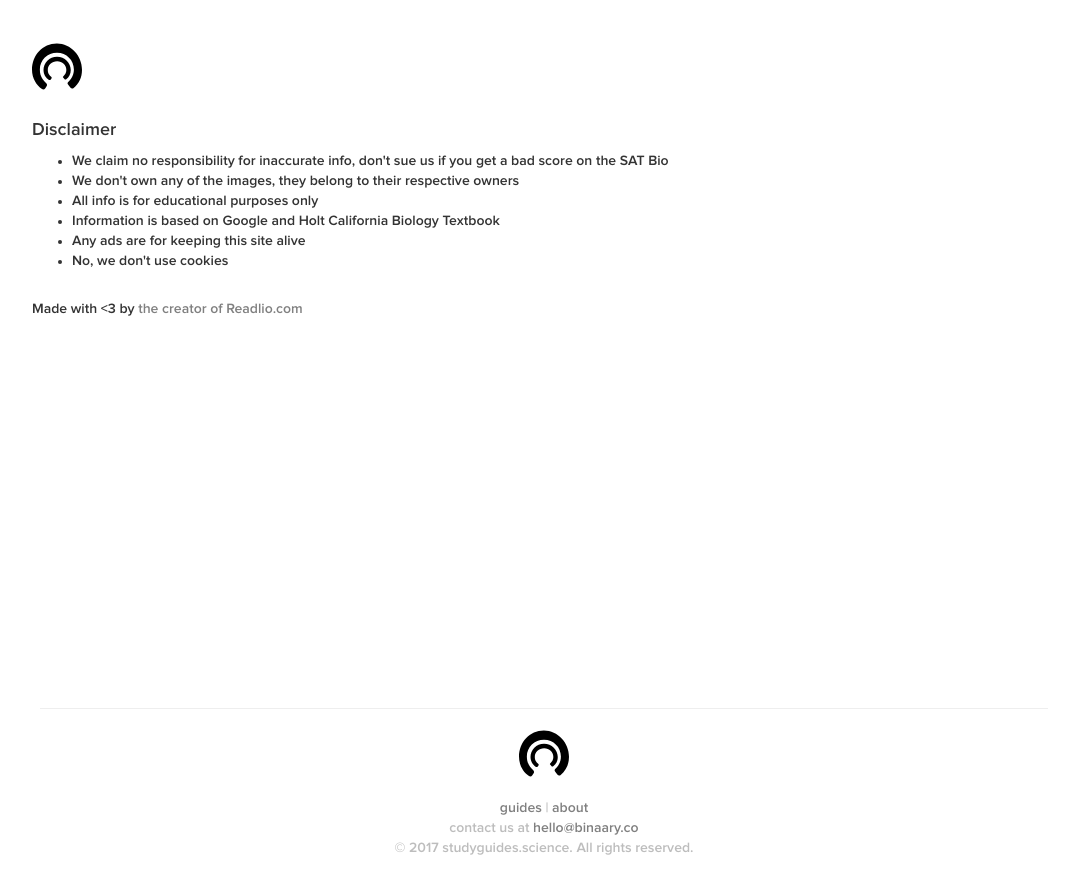
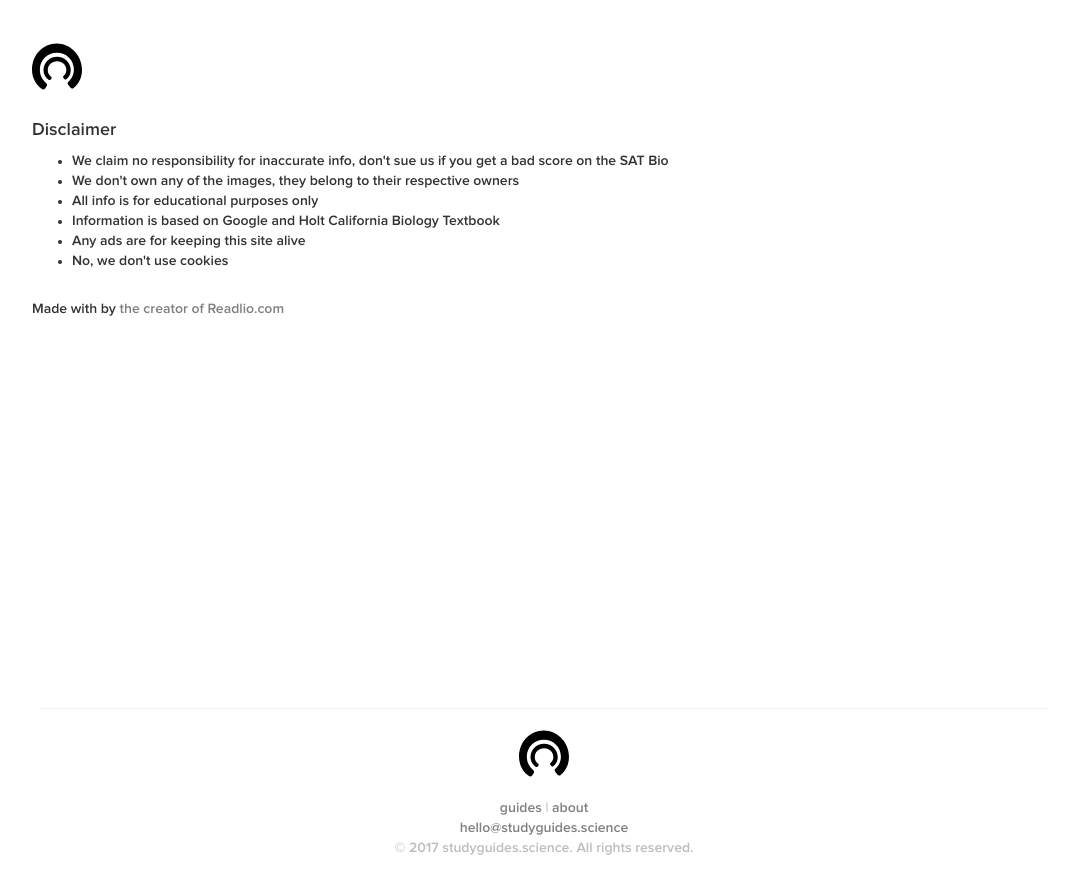
Before and after one commit to oliviachang29/studyguides, a Jekyll site: the page built from about.md, in a window 1280 px wide. Shown: the top 894 px of the page, without its empty margins (96-1175 px from the left). Built offline with Jekyll 4.4.1, drawn with Linux system fonts in a browser that asks for light colours; nearby versions of some CDN libraries.

Commit message:
change footer text so it's no longer binaary.co

```diff
--- a/_includes/footer.html
+++ b/_includes/footer.html
@@ -12,6 +12,6 @@
 	</svg>
 	<br>
 	<a href={{site.url}}>guides</a><span> | </span><a href="/about">about</a>
-	<div class="footer-text" id="footer-contact">contact us at <a href="mailto:hello@studyguides.science?Subject=Hello%20again">hello@binaary.co</a></div>
+	<div class="footer-text" id="footer-contact"><a href="mailto:hello@studyguides.science?Subject=Hello%20again">hello@studyguides.science</a></div>
 	<div class="footer-text" id="footer-copyright">&#xa9; 2017 studyguides.science. All rights reserved.</div>
 </div>
--- a/about.md
+++ b/about.md
@@ -26,5 +26,5 @@ layout: default
 </ul>
 
 <p id="made-by">
-	Made with <3 by <a href="https://olivia.js.org">the creator of</a> <a href="https://readlio.com">Readlio.com</a>
+	Made with by <a href="https://olivia.js.org">the creator of</a> <a href="https://readlio.com">Readlio.com</a>
 </p>
```
